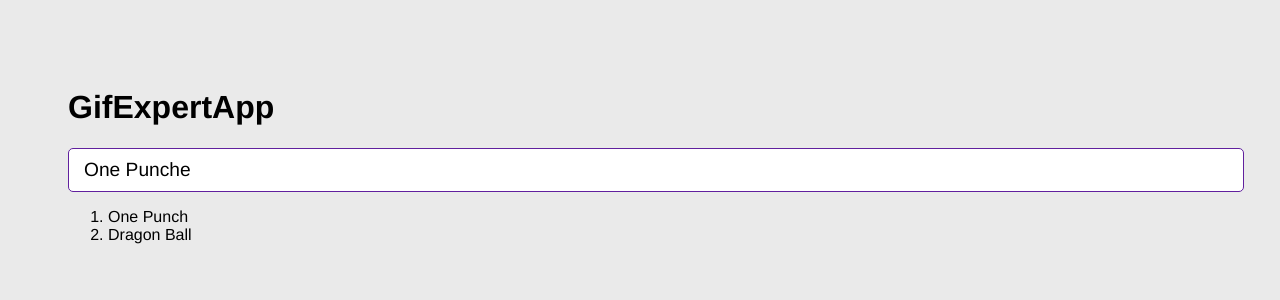
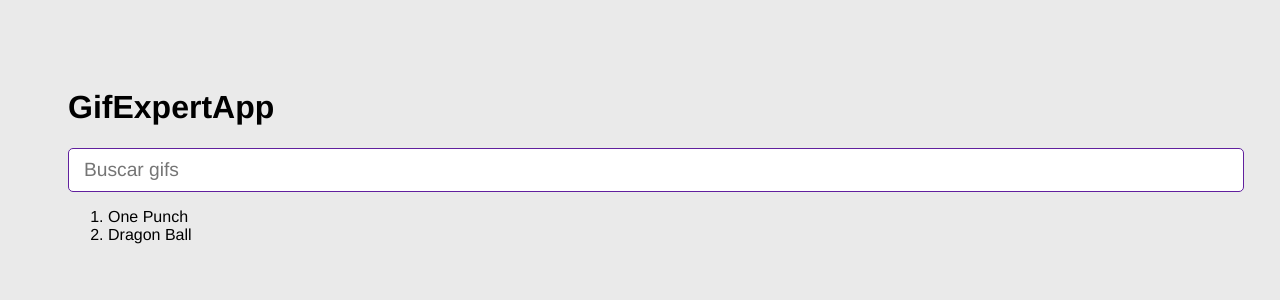
Before and after one commit to roraima1986/gif-expert-app.github.io, a React (Vite) app: page / in a window 1280 px wide. Shown: the top 300 px of the page. Built offline with nearby package versions, Linux system fonts and the light colour scheme.

Commit message:
Evento padre

```diff
--- a/src/GifExpertApp.jsx
+++ b/src/GifExpertApp.jsx
@@ -5,8 +5,8 @@
 
     const [categories, setCategories] = useState(['One Punch', 'Dragon Ball']);
 
-    const onAddCategory = () => {
-        setCategories([...categories, 'Valorant']);
+    const onAddCategory = (newCategory) => {
+        setCategories([newCategory, ...categories]);
     }
 
     return (
@@ -15,7 +15,10 @@
             <h1>GifExpertApp</h1>
 
             {/* Input */}
-            <AddCategory setCategories={setCategories} />
+            <AddCategory
+                // setCategories={setCategories}
+                onNewCategory={ onAddCategory }
+            />
 
             {/* Listado de Gif */}
 
--- a/src/components/AddCategory.jsx
+++ b/src/components/AddCategory.jsx
@@ -1,8 +1,8 @@
 import { useState } from "react";
 
-export const AddCategory = ({setCategories}) => {
+export const AddCategory = ({ onNewCategory  }) => {
 
-    const [inputValue, setInputValue] = useState('One Punche');
+    const [inputValue, setInputValue] = useState('');
 
     const onInputChange = (event) => {
         setInputValue(event.target.value)
@@ -10,9 +10,11 @@
 
     const onSubmit = (event) => {
         event.preventDefault();
+
         if (inputValue.trim().length <= 1) return;
 
-        setCategories(categories => [inputValue, ...categories]);
+        //setCategories(categories => [inputValue, ...categories]);
+        onNewCategory(inputValue.trim());
         setInputValue('');
     }
 
```
